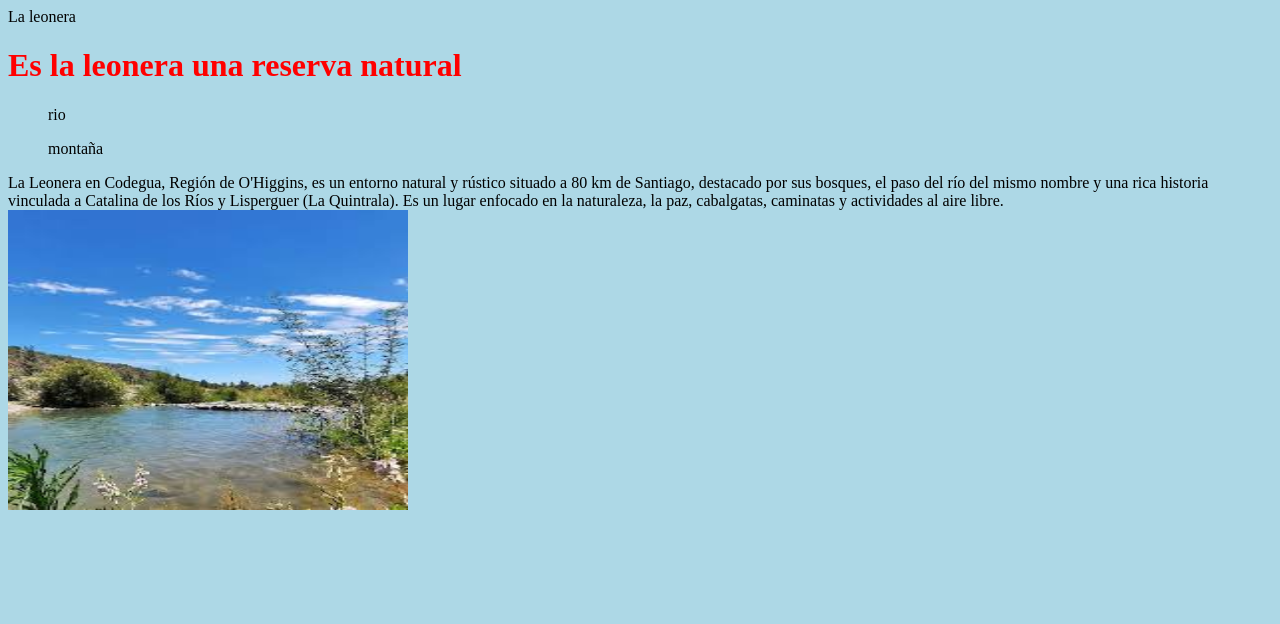
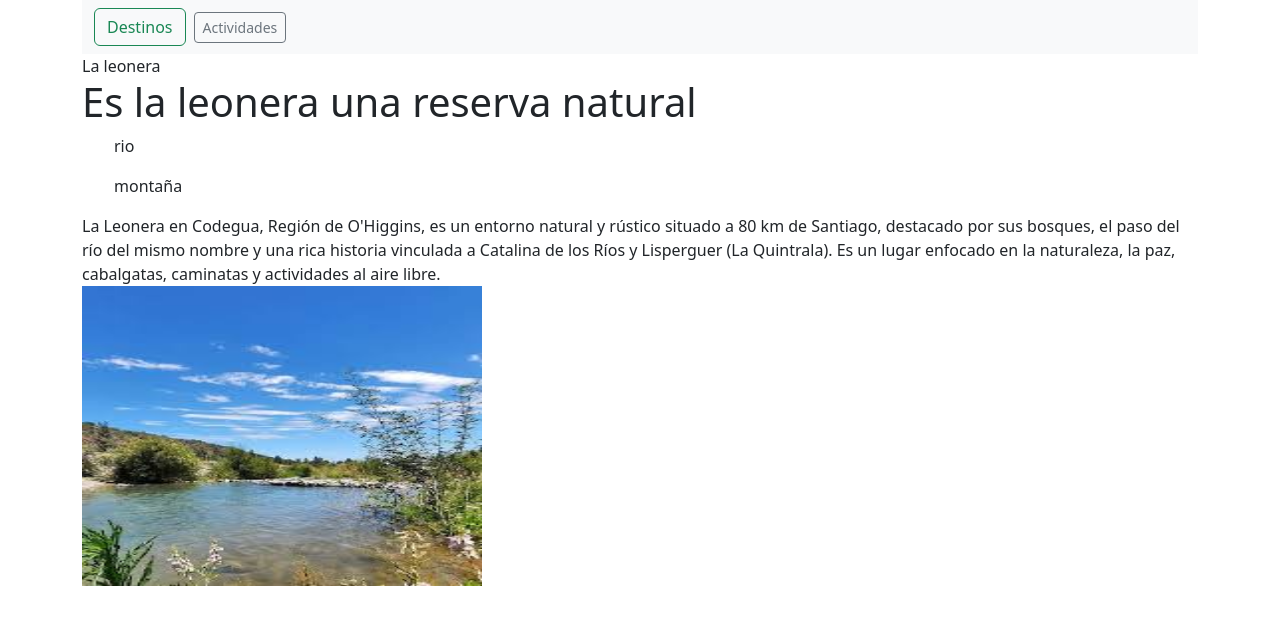
Before and after one commit to javiermirandamunoz01/Ejercicio-Pr-ctico-l3, a plain HTML site: page index.html in a window 1280 px wide. Drawn offline with nearby package versions, Linux system fonts and the light colour scheme.

Commit message:
agregue nav bar

```diff
--- a/css/style.css
+++ b/css/style.css
@@ -5,3 +5,8 @@ h1 {
 body {
     background-color: lightblue;
 }
+img{
+width: 400px;
+height: 300px;
+
+}
--- a/index.html
+++ b/index.html
@@ -1,13 +1,24 @@
 <!DOCTYPE html>
 <html lang="en">
+
 <head>
     <meta charset="UTF-8">
     <meta name="viewport" content="width=device-width, initial-scale=1.0">
     <title>Document</title>
     <link rel="stylesheet" href="css/style.css">
+    <link href="https://cdn.jsdelivr.net/npm/bootstrap@5.3.8/dist/css/bootstrap.min.css" rel="stylesheet"
+        integrity="sha384-sRIl4kxILFvY47J16cr9ZwB07vP4J8+LH7qKQnuqkuIAvNWLzeN8tE5YBujZqJLB" crossorigin="anonymous">
 
 </head>
+<div class="container">
+
 <body>
+    <nav class="navbar bg-body-tertiary">
+        <form class="container-fluid justify-content-start">
+            <button class="btn btn-outline-success me-2" type="button">Destinos</button>
+            <button class="btn btn-sm btn-outline-secondary" type="button">Actividades</button>
+        </form>
+    </nav>
     <header>La leonera</header>
 
     <h1>Es la leonera una reserva natural</h1>
@@ -22,7 +33,10 @@
         Es un lugar enfocado en la naturaleza, la paz, cabalgatas, caminatas
         y actividades al aire libre. </article>
 
-<img src="assets/«IMG»/descarga.jpg"width="400px" height="300px" alt="">
+    <img src="assets/«IMG»/descarga.jpg" width="400px" height="300px" alt="">
+
+
+  </div>
 
 
 
@@ -30,5 +44,9 @@
 
 
 
+    <script src="https://cdn.jsdelivr.net/npm/bootstrap@5.3.8/dist/js/bootstrap.bundle.min.js"
+        integrity="sha384-FKyoEForCGlyvwx9Hj09JcYn3nv7wiPVlz7YYwJrWVcXK/BmnVDxM+D2scQbITxI"
+        crossorigin="anonymous"></script>
 </body>
+
 </html>
```
Lines whose indentation alone changed are shown as unchanged.
